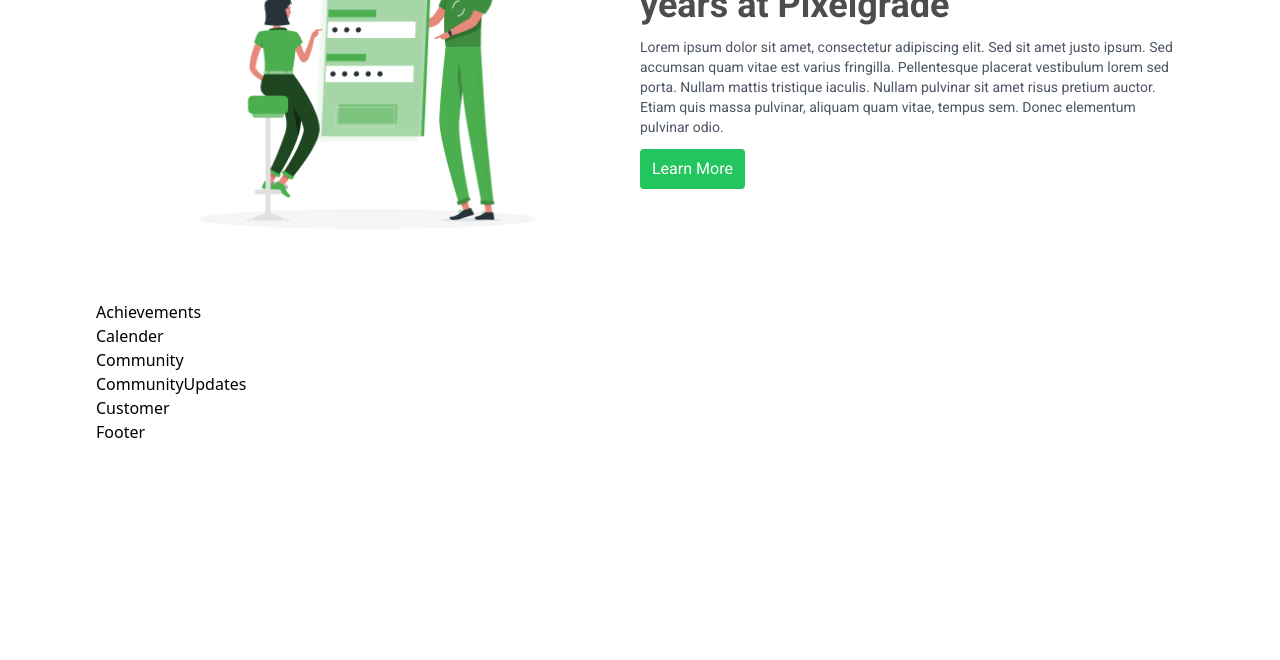
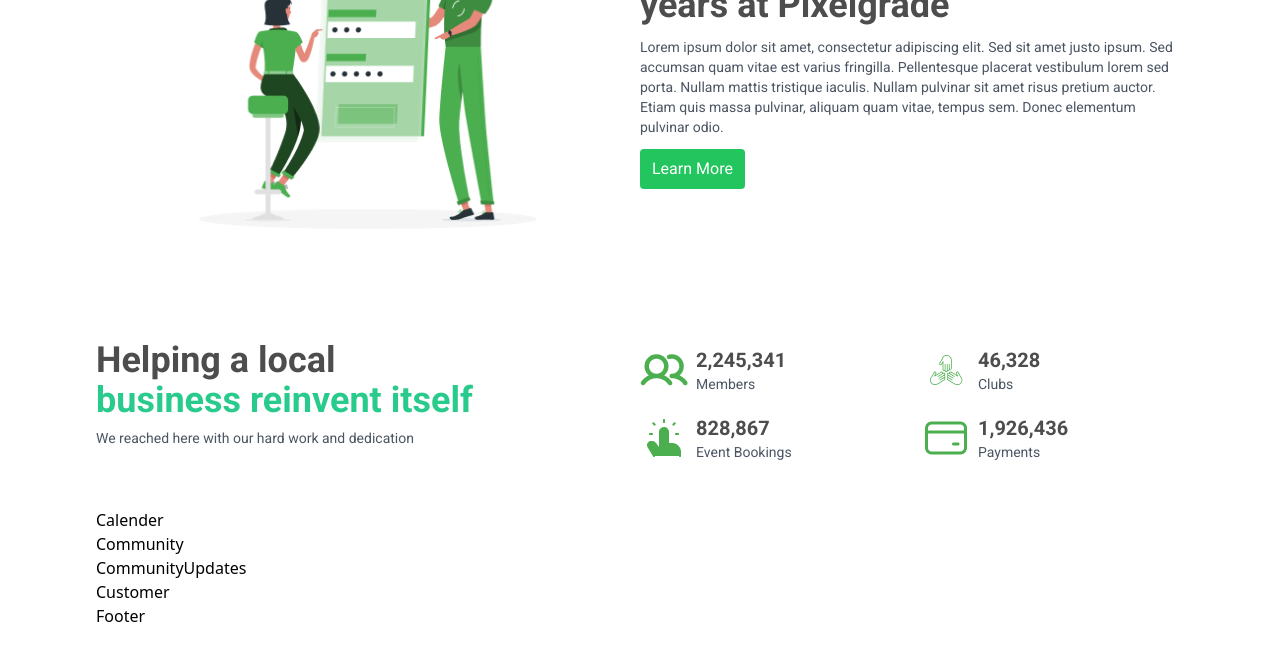
Before and after one commit to the-diako/Agency-Website, a React (Vite) app: page / in a window 1280 px wide. Shown: the part 1285-1945 px from the top of the page. Built offline with nearby package versions, Linux system fonts and the light colour scheme.

Commit message:
Achievements section done.

```diff
--- a/src/components/Achievements.jsx
+++ b/src/components/Achievements.jsx
@@ -1,7 +1,50 @@
 import React from "react";
+import { featuers } from "../constants";
 
 const Achievements = () => {
-  return <div>Achievements</div>;
+  return (
+    <div className="w-full flex flex-col items-center justify-center lg:flex-row my-10">
+      <div className="w-full lg:w-1/2">
+        <h1 className="text-[#4D4D4D] text-2xl md:text-4xl font-semibold font-Roboto mb-2">
+          Helping a local <br />
+          <span className="text-primary">business reinvent itself</span>
+        </h1>
+        <p className="text-gray-600 text-sm font-Roboto font-normal mb-5">
+          We reached here with our hard work and dedication
+        </p>
+      </div>
+
+      <div className="w-full lg:w-1/2">
+        <div className="grid grid-cols-1 md:grid-cols-2 gap-5">
+          {featuers.map((items) => {
+            return (
+              <div
+                key={items.id}
+                className="flex items-center justify-start gap-2 w-full"
+              >
+                <div>
+                  <img
+                    src={items.icon}
+                    alt="icon"
+                    className="w-full object-cover"
+                  />
+                </div>
+
+                <div className="flex flex-col items-start justify-start">
+                  <h3 className="text-[#4D4D4D] text-xl font-semibold font-Roboto">
+                    {items.title}
+                  </h3>
+                  <p className="text-gray-600 text-sm font-Roboto font-normal">
+                    {items.content}
+                  </p>
+                </div>
+              </div>
+            );
+          })}
+        </div>
+      </div>
+    </div>
+  );
 };
 
 export default Achievements;
```
